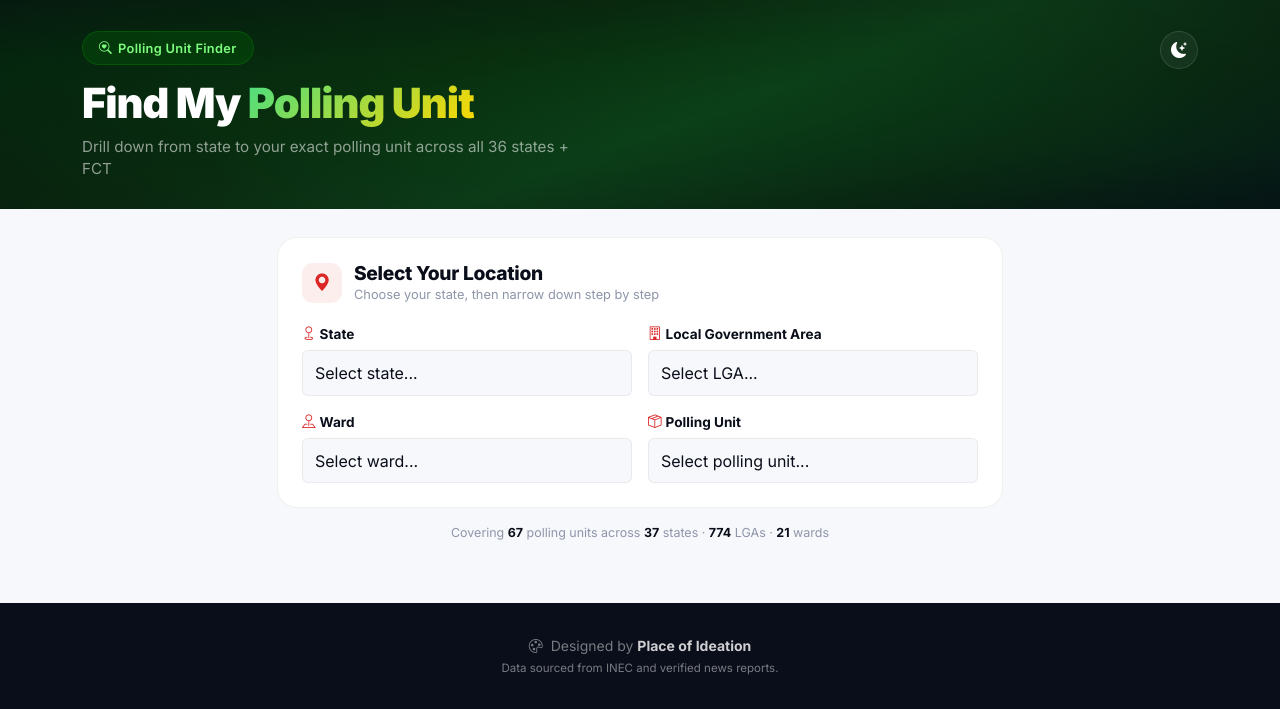
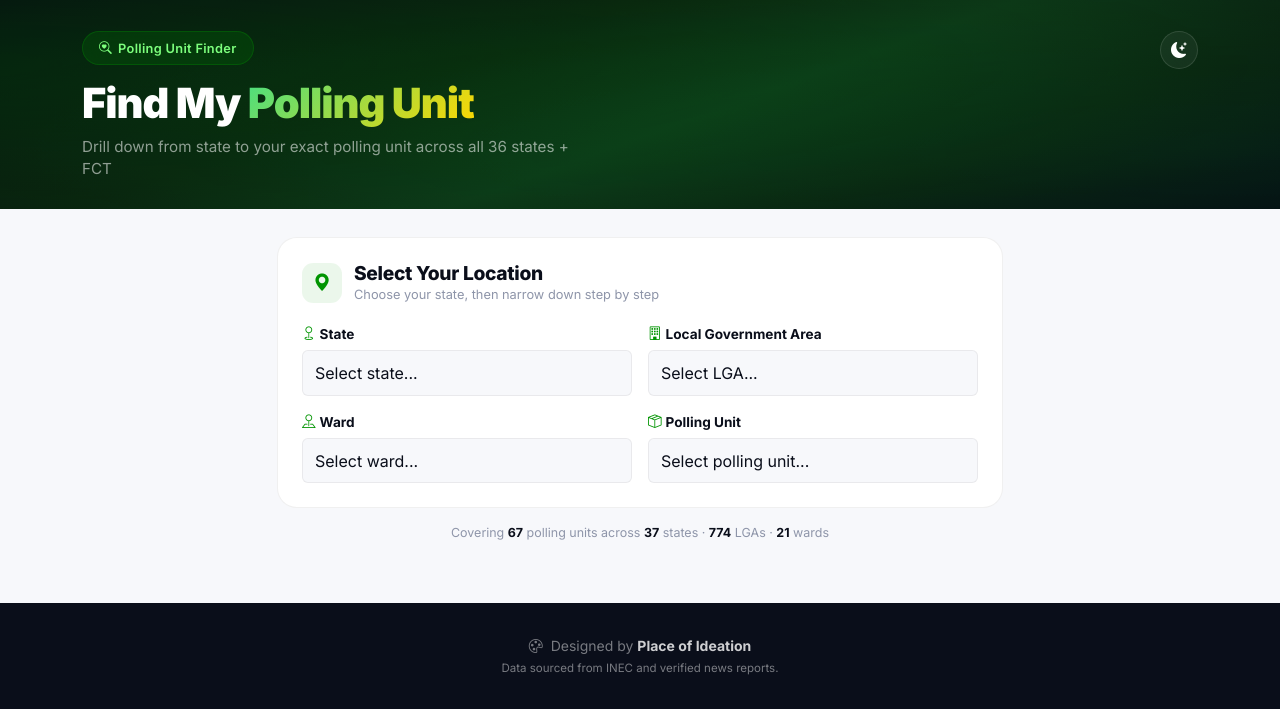
Before and after one commit to femiwill/elections, a Flask app: page /find-polling-unit in a window 1280 px wide. Shown: the part 91-800 px from the top of the page. Run offline with Flask 3, Linux system fonts and the light colour scheme; data comes from the database, SQL or seed files in the repository; parts of the project's set-up code (start-up, migrations or seed data) failed here and were passed over.

Commit message:
Change Find My Polling Unit CTA and page accent color to green
Co-Authored-By: Claude Opus 4.6 <noreply@anthropic.com>

```diff
--- a/templates/find_polling_unit.html
+++ b/templates/find_polling_unit.html
@@ -32,7 +32,7 @@
     <div class="container" style="max-width:750px;">
         <div class="chart-card reveal">
             <div class="section-head" style="margin-bottom:1.2rem;">
-                <div class="icon-box" style="background:rgba(220,38,38,0.08);color:#dc2626;">
+                <div class="icon-box" style="background:rgba(0,148,1,0.08);color:var(--ng-green);">
                     <i class="bi bi-geo-alt-fill"></i>
                 </div>
                 <div>
@@ -44,7 +44,7 @@
             <div class="row g-3">
                 <div class="col-md-6">
                     <label style="font-weight:700;font-size:0.85rem;margin-bottom:0.4rem;display:block;">
-                        <i class="bi bi-geo me-1" style="color:#dc2626;"></i>State
+                        <i class="bi bi-geo me-1" style="color:var(--ng-green);"></i>State
                     </label>
                     <select id="fpuState" class="form-select" style="background:var(--surface-2);border-color:var(--border-color);color:var(--text-primary);padding:0.6rem 0.75rem;">
                         <option value="">Select state...</option>
@@ -55,7 +55,7 @@
                 </div>
                 <div class="col-md-6">
                     <label style="font-weight:700;font-size:0.85rem;margin-bottom:0.4rem;display:block;">
-                        <i class="bi bi-building me-1" style="color:#dc2626;"></i>Local Government Area
+                        <i class="bi bi-building me-1" style="color:var(--ng-green);"></i>Local Government Area
                     </label>
                     <select id="fpuLga" class="form-select" disabled style="background:var(--surface-2);border-color:var(--border-color);color:var(--text-primary);padding:0.6rem 0.75rem;">
                         <option value="">Select LGA...</option>
@@ -63,7 +63,7 @@
                 </div>
                 <div class="col-md-6">
                     <label style="font-weight:700;font-size:0.85rem;margin-bottom:0.4rem;display:block;">
-                        <i class="bi bi-pin-map me-1" style="color:#dc2626;"></i>Ward
+                        <i class="bi bi-pin-map me-1" style="color:var(--ng-green);"></i>Ward
                     </label>
                     <select id="fpuWard" class="form-select" disabled style="background:var(--surface-2);border-color:var(--border-color);color:var(--text-primary);padding:0.6rem 0.75rem;">
                         <option value="">Select ward...</option>
@@ -71,7 +71,7 @@
                 </div>
                 <div class="col-md-6">
                     <label style="font-weight:700;font-size:0.85rem;margin-bottom:0.4rem;display:block;">
-                        <i class="bi bi-box-seam me-1" style="color:#dc2626;"></i>Polling Unit
+                        <i class="bi bi-box-seam me-1" style="color:var(--ng-green);"></i>Polling Unit
                     </label>
                     <select id="fpuPu" class="form-select" disabled style="background:var(--surface-2);border-color:var(--border-color);color:var(--text-primary);padding:0.6rem 0.75rem;">
                         <option value="">Select polling unit...</option>
--- a/templates/index.html
+++ b/templates/index.html
@@ -179,7 +179,7 @@
 <section class="pb-4">
     <div class="container">
         <a href="{{ url_for('find_polling_unit') }}" class="d-block text-decoration-none reveal">
-            <div style="background:linear-gradient(135deg, #dc2626, #b91c1c);border-radius:16px;padding:2rem 1.5rem;text-align:center;position:relative;overflow:hidden;box-shadow:0 4px 20px rgba(220,38,38,0.3);transition:transform 0.2s,box-shadow 0.2s;" onmouseover="this.style.transform='translateY(-2px)';this.style.boxShadow='0 8px 30px rgba(220,38,38,0.4)';" onmouseout="this.style.transform='';this.style.boxShadow='0 4px 20px rgba(220,38,38,0.3)';">
+            <div style="background:linear-gradient(135deg, #009401, #006d01);border-radius:16px;padding:2rem 1.5rem;text-align:center;position:relative;overflow:hidden;box-shadow:0 4px 20px rgba(0,148,1,0.3);transition:transform 0.2s,box-shadow 0.2s;" onmouseover="this.style.transform='translateY(-2px)';this.style.boxShadow='0 8px 30px rgba(0,148,1,0.4)';" onmouseout="this.style.transform='';this.style.boxShadow='0 4px 20px rgba(0,148,1,0.3)';">
                 <div style="position:absolute;top:-20px;right:-20px;width:120px;height:120px;background:rgba(255,255,255,0.08);border-radius:50%;"></div>
                 <div style="position:absolute;bottom:-30px;left:-10px;width:80px;height:80px;background:rgba(255,255,255,0.05);border-radius:50%;"></div>
                 <i class="bi bi-search-heart" style="font-size:2.5rem;color:rgba(255,255,255,0.9);display:block;margin-bottom:0.75rem;"></i>
```
